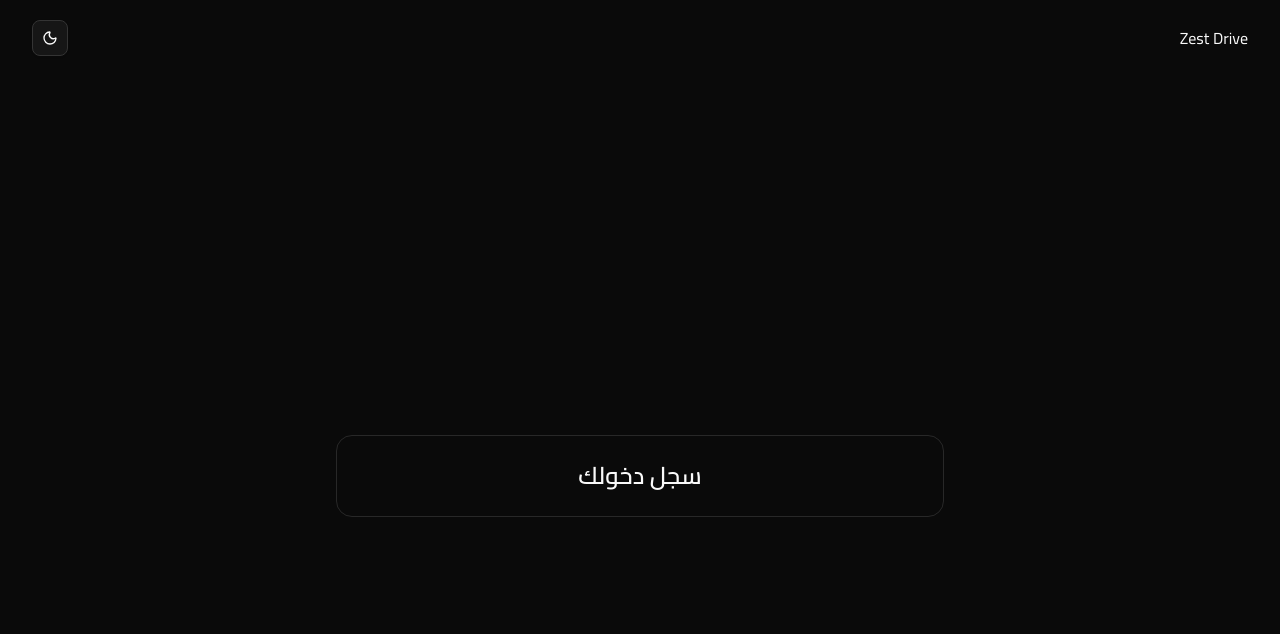
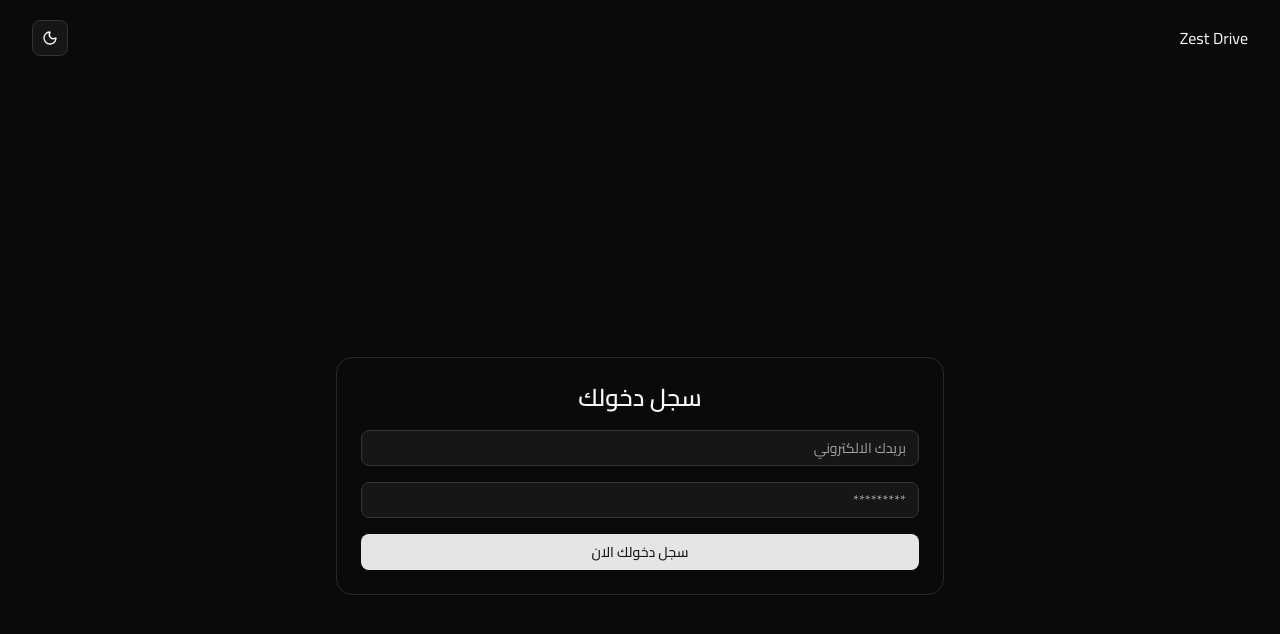
Before and after one commit to abanob0adel/Zest-Drive-Admin, a React (Vite) app: page / in a window 1280 px wide. Shown: the top 634 px of the page. Built offline with nearby package versions, Linux system fonts and the light colour scheme.

Commit message:
Finish Login Form

```diff
--- a/src/components/pages/auth/Login.tsx
+++ b/src/components/pages/auth/Login.tsx
@@ -1,10 +1,18 @@
+import { Button } from "@/components/ui/button";
+import { Input } from "@/components/ui/input";
+
 export default function Login() {
   return (
     <>
       <div className="container">
         <div className="min-h-screen flex items-center justify-center">
-          <form className="p-6 border rounded-2xl lg:min-w-1/2">
-            <h4 className="text-center text-2xl font-semibold">سجل دخولك</h4>
+          <form className="p-6 border rounded-2xl lg:min-w-1/2 min-w-full">
+            <div className="grid grid-cols-1 gap-4">
+              <h4 className="text-center text-2xl font-semibold">سجل دخولك</h4>
+              <Input placeholder="بريدك الالكتروني" type="email" />
+              <Input placeholder="*********" type="password" />
+              <Button className="w-full">سجل دخولك الان</Button>
+            </div>
           </form>
         </div>
       </div>
--- /dev/null
+++ b/src/components/ui/input.tsx
@@ -0,0 +1,21 @@
+import * as React from "react"
+
+import { cn } from "@/lib/utils"
+
+function Input({ className, type, ...props }: React.ComponentProps<"input">) {
+  return (
+    <input
+      type={type}
+      data-slot="input"
+      className={cn(
+        "file:text-foreground placeholder:text-muted-foreground selection:bg-primary selection:text-primary-foreground dark:bg-input/30 border-input h-9 w-full min-w-0 rounded-md border bg-transparent px-3 py-1 text-base shadow-xs transition-[color,box-shadow] outline-none file:inline-flex file:h-7 file:border-0 file:bg-transparent file:text-sm file:font-medium disabled:pointer-events-none disabled:cursor-not-allowed disabled:opacity-50 md:text-sm",
+        "focus-visible:border-ring focus-visible:ring-ring/50 focus-visible:ring-[3px]",
+        "aria-invalid:ring-destructive/20 dark:aria-invalid:ring-destructive/40 aria-invalid:border-destructive",
+        className
+      )}
+      {...props}
+    />
+  )
+}
+
+export { Input }
```
